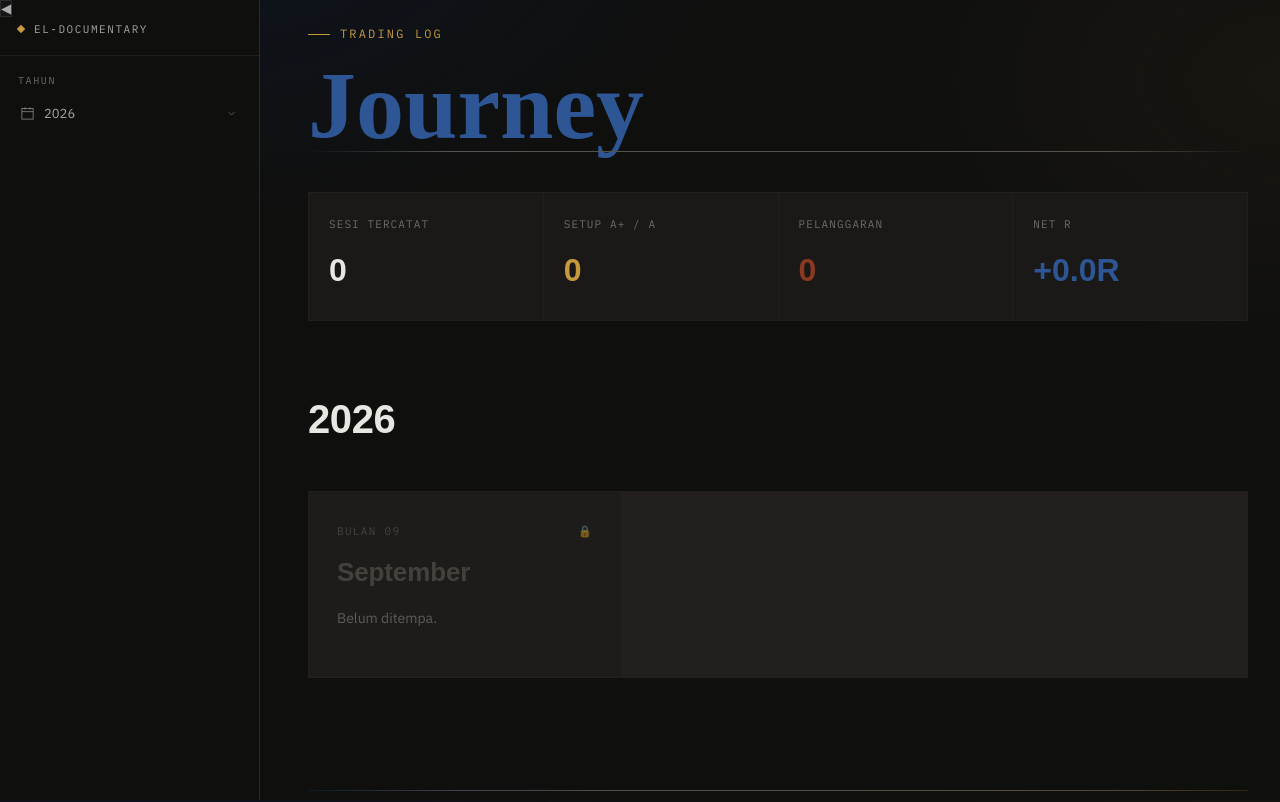
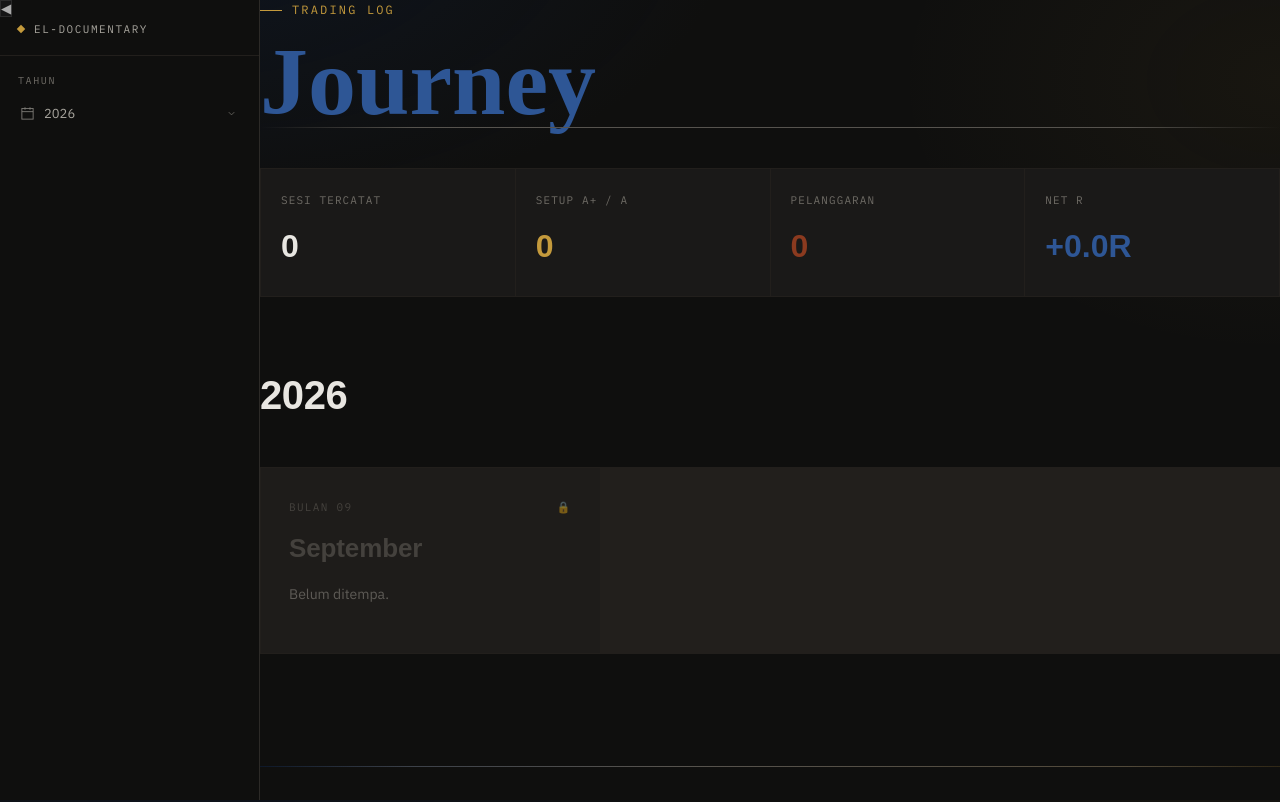
Before and after one commit to Eleven-stack11/the-tempering, a Next.js app: page / in a window 1280 px wide. Shown: the top 802 px of the page. Built offline with nearby package versions, Linux system fonts and the light colour scheme; a web font is replaced by a local one.

Commit message:
Update layout.tsx

```diff
--- a/app/layout.tsx
+++ b/app/layout.tsx
@@ -1,6 +1,7 @@
 import type { Metadata } from "next";
 import "./globals.css";
 import Sidebar from "./components/Sidebar";
+import TopNav from "./components/TopNav";
 import { fetchTrades, getWeekNumber } from "@/lib/notion";
 
 export const metadata: Metadata = {
@@ -14,11 +15,8 @@ export default async function RootLayout({
   children: React.ReactNode;
 }) {
   const allTrades = await fetchTrades();
-
-  // ===== FILTER: HANYA TRADE (isTrade = true) UNTUK SIDEBAR =====
   const trades = allTrades.filter((t) => t.isTrade === true);
 
-  // Bangun data bulan + minggu (hanya dari trade)
   const monthMap: Record<
     string,
     {
@@ -80,12 +78,13 @@ export default async function RootLayout({
         <main
           className="min-h-screen transition-all duration-300 ease-in-out"
           style={{
-            marginLeft: "var(--sidebar-width, 256px)",
-            padding: "1.5rem 2rem 1.5rem 3rem",
-            maxWidth: "calc(100% - var(--sidebar-width, 256px) + 40px)",
+            marginLeft: "var(--sidebar-width, 260px)",
+            padding: "0",
+            maxWidth: "calc(100% - var(--sidebar-width, 260px) + 40px)",
           }}
         >
-          <div className="max-w-6xl mx-auto">{children}</div>
+          <TopNav />
+          <div className="max-w-6xl mx-auto p-6">{children}</div>
         </main>
       </body>
     </html>
```
